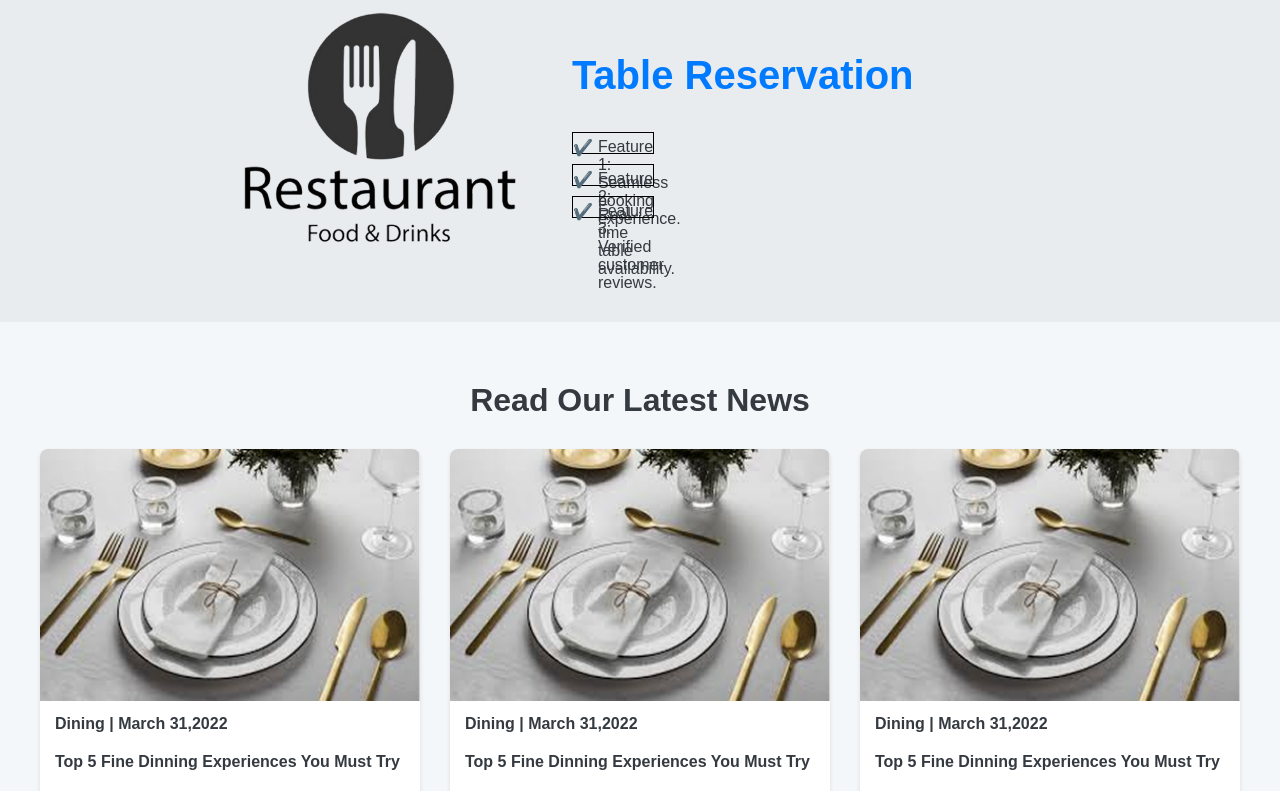
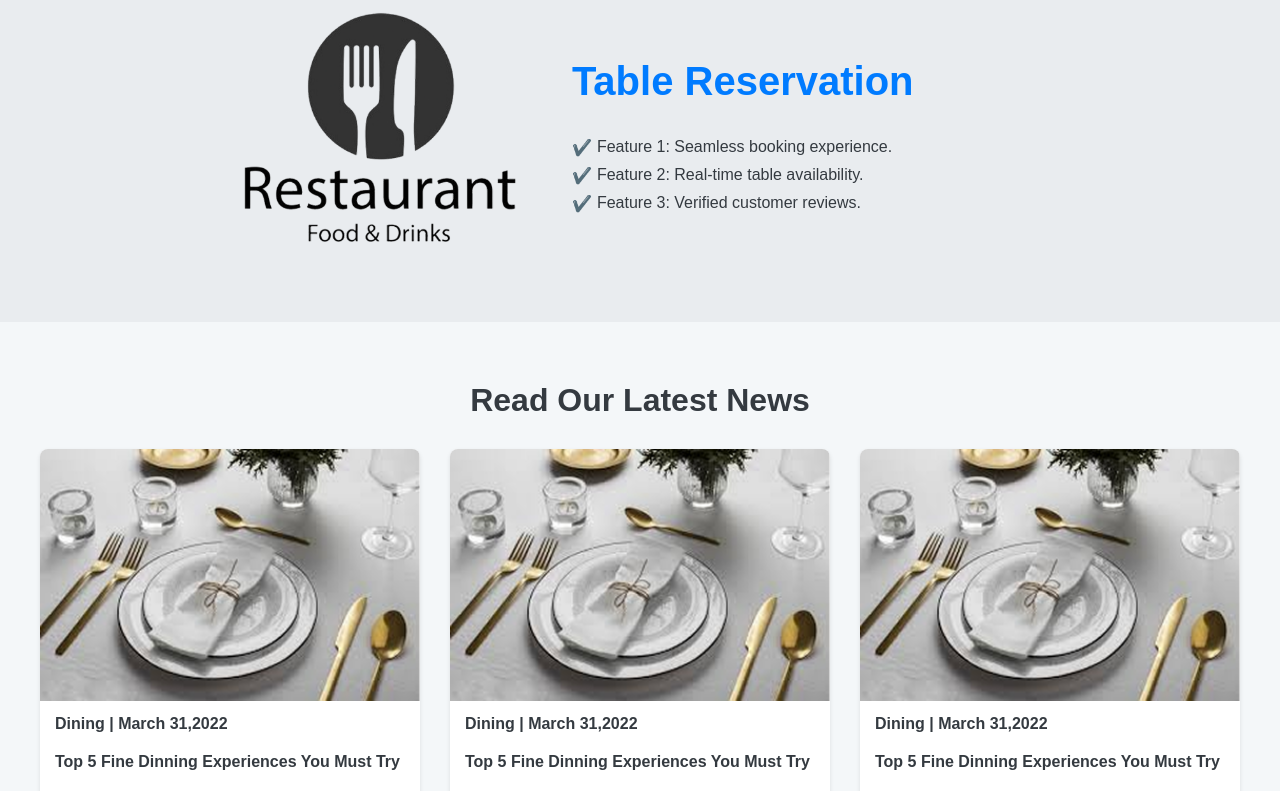
Before and after one commit to Code-With-Vinit/XRestaurantReservation, a React (Vite) app: page / in a window 1280 px wide. Shown: the part 1560-2351 px from the top of the page. Built offline with nearby package versions, Linux system fonts and the light colour scheme; no server answers.

Commit message:
Debugging

```diff
--- a/src/styles/App.css
+++ b/src/styles/App.css
@@ -256,13 +256,13 @@ main {
     color: #343a40;
     margin-bottom: 5px;
 }
-li{
+/* li{
     height:10px;
     width: 50px;
     display: block;
     padding: 5px 5px;
     border: 1px solid black;
-}
+} */
 .sub-header-ui {
     color: #6c757d;
     margin-bottom: 20px;
```
Also changed, not shown: src/components/LandingPage.jsx (+5 -3 lines).
